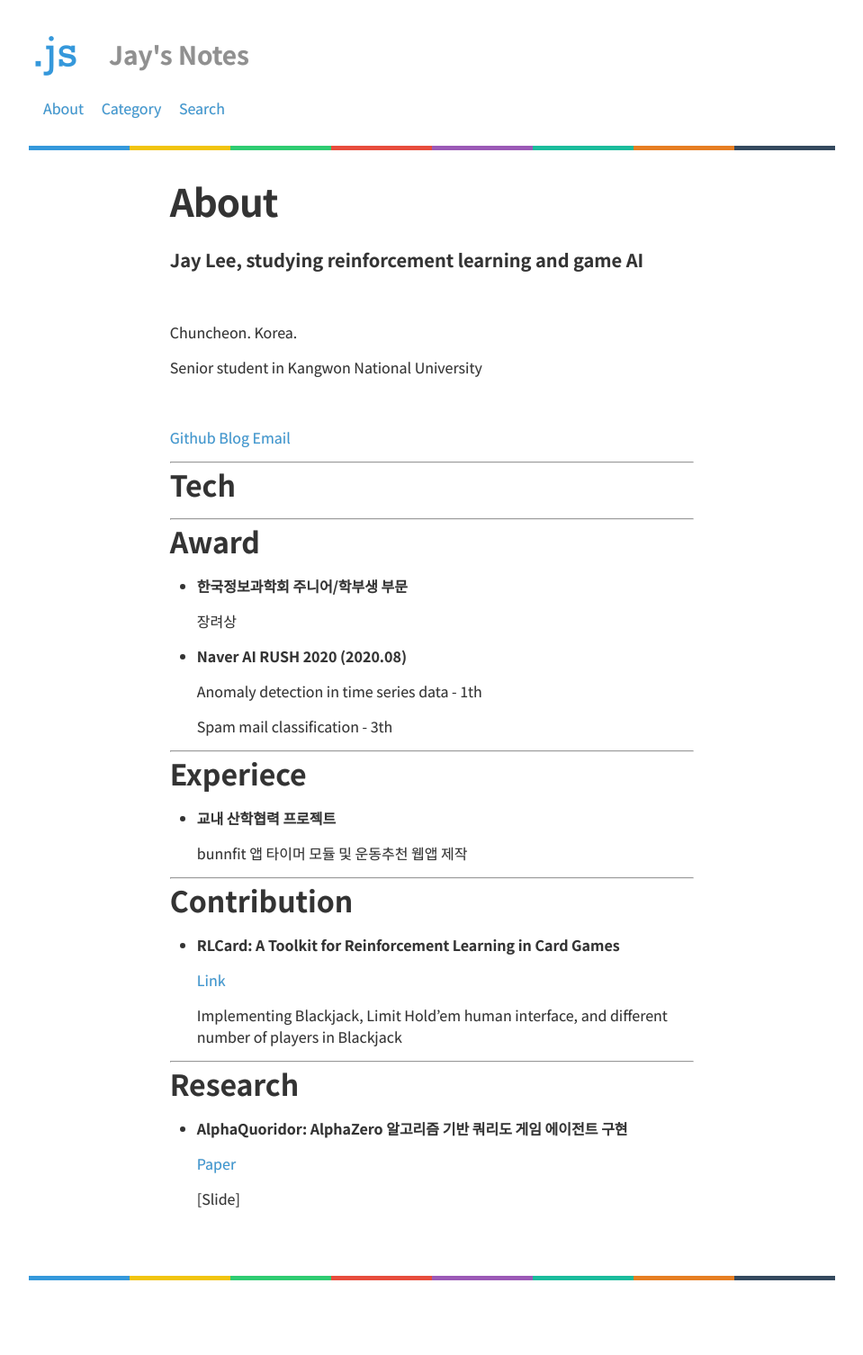
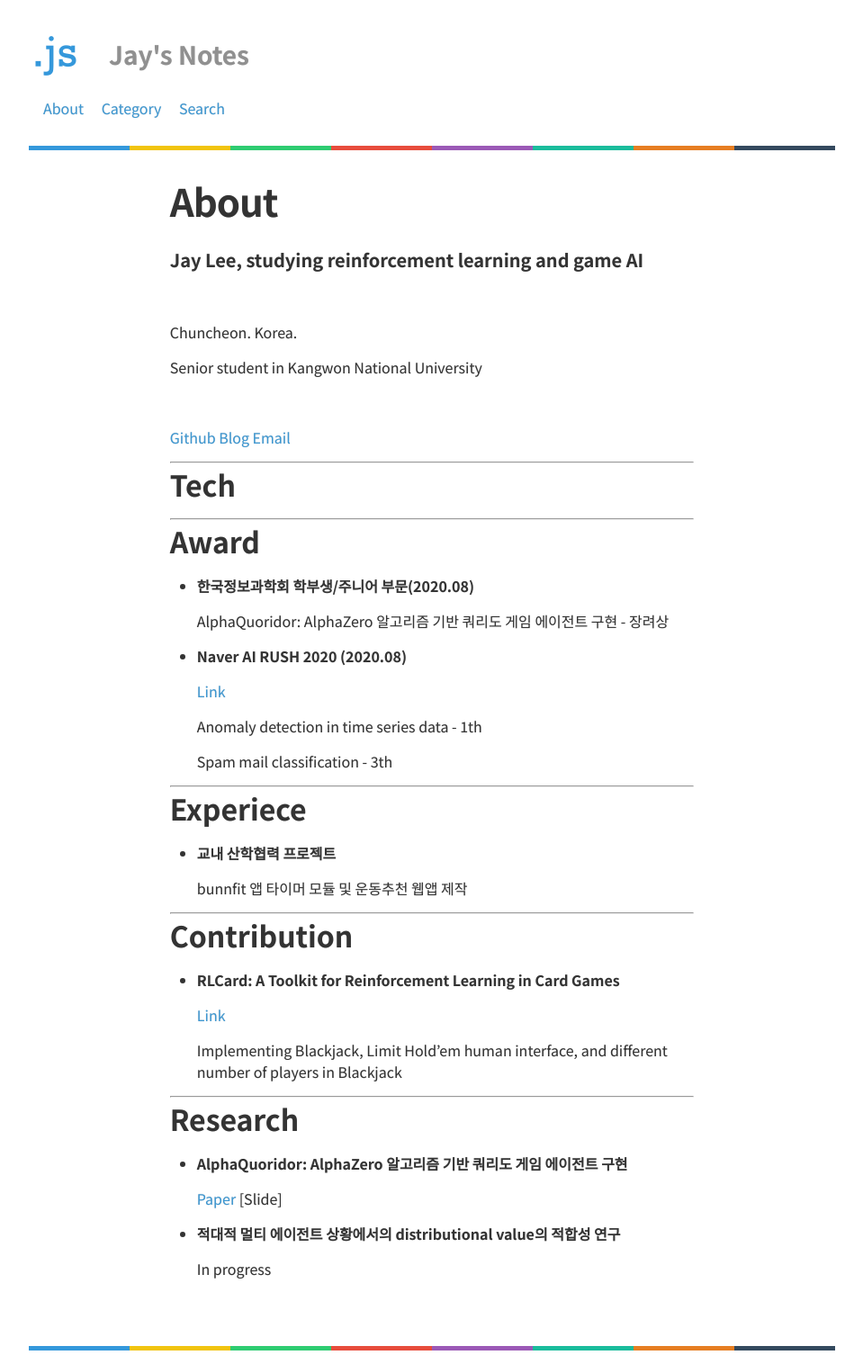
Before and after one commit to Clarit7/clarit7.github.io, a Jekyll site: the page built from about.md, in a window 1280 px wide. Shown: the whole page at 90% size, without its empty margins (160-1119 px from the left). Built offline with Jekyll 4.4.1, drawn with Linux system fonts in a browser that asks for light colours; some web fonts are replaced; before the commit the page ends 1428 px from its top, so only the background shows below that.

Commit message:
Update about.md

```diff
--- a/about.md
+++ b/about.md
@@ -25,11 +25,13 @@ Senior student in Kangwon National University
 
 ## Award
 
-* **한국정보과학회 주니어/학부생 부문**
+* **한국정보과학회 학부생/주니어 부문(2020.08)**
 
-  장려상
+  AlphaQuoridor: AlphaZero 알고리즘 기반 쿼리도 게임 에이전트 구현 - 장려상
 
 * **Naver AI RUSH 2020 (2020.08)**
+
+  [Link](https://campaign.naver.com/airush/)
 
   Anomaly detection in time series data - 1th
 
@@ -58,6 +60,8 @@ Senior student in Kangwon National University
 
 * **AlphaQuoridor: AlphaZero 알고리즘 기반 쿼리도 게임 에이전트 구현**
 
-  [Paper](https://www.dbpia.co.kr/Journal/articleDetail?nodeId=NODE09874821)
+  [Paper](https://www.dbpia.co.kr/Journal/articleDetail?nodeId=NODE09874821)   [Slide]
 
-  [Slide]
+* **적대적 멀티 에이전트 상황에서의 distributional value의 적합성 연구**
+
+  In progress
```
